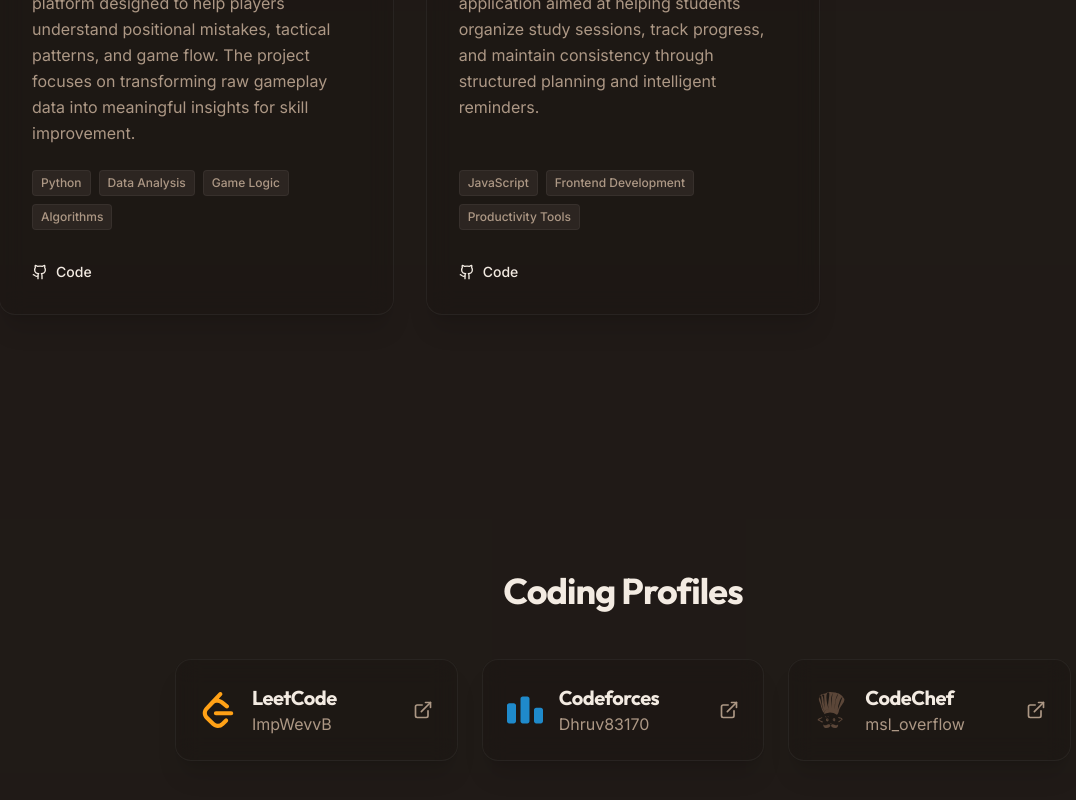
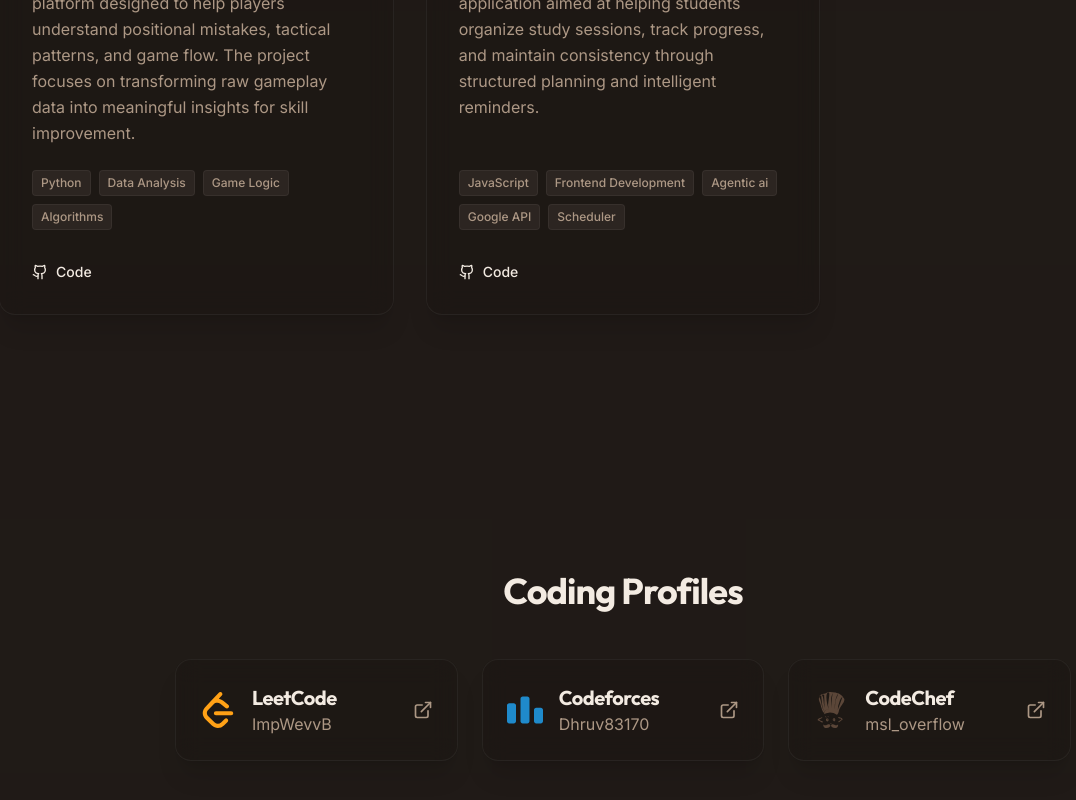
Before and after one commit to dhruvv1101/portfolio, a React (Vite) app: page / in a window 1280 px wide. Shown: the part 2530-3330 px from the top of the page, without its empty margins (17-1093 px from the left). Built offline with nearby package versions, Linux system fonts and the light colour scheme; a web font is replaced by a local one.

Commit message:
Add Planforge Details

```diff
--- a/src/components/Projects.tsx
+++ b/src/components/Projects.tsx
@@ -16,7 +16,7 @@ const projects = [
     id: "study-buddy",
     title: "Study Buddy",
     description: "Study Buddy is a productivity-focused application aimed at helping students organize study sessions, track progress, and maintain consistency through structured planning and intelligent reminders.",
-    tags: ["JavaScript", "Frontend Development", "Productivity Tools"],
+    tags: ["JavaScript", "Frontend Development", "Agentic ai","Google API","Scheduler"],
     github: "https://github.com/dhruvv1101",
     link: "#",
     isFeatured: false,
```
